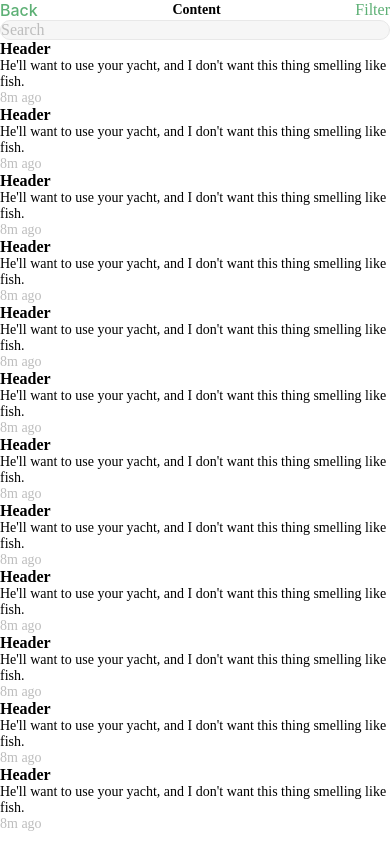
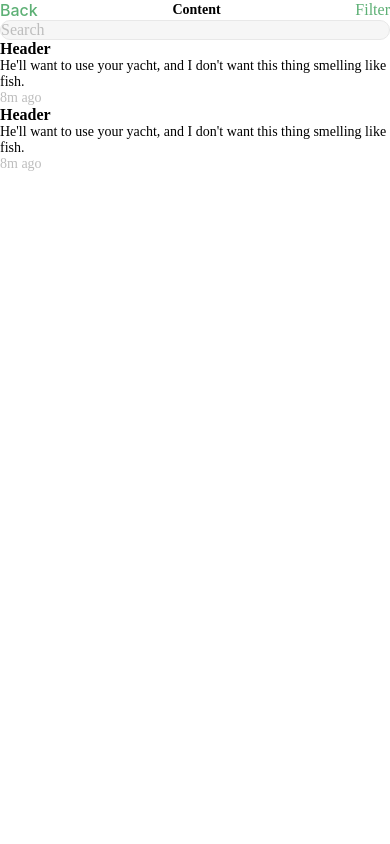
Before and after one commit to vaishu-15/Design_Screen, a React Native app: screen /Content in a window 390 px wide. Built offline with nearby package versions, Linux system fonts and the light colour scheme; what react-native-responsive-fontsize would draw is missing.

Commit message:
textinput color changed

```diff
--- a/src/common/InputField.js
+++ b/src/common/InputField.js
@@ -61,6 +61,7 @@ const styles = StyleSheet.create({
     flex: 1,
     fontWeight: '500',
     fontSize: 16,
+    color:COLORS.black,
     fontFamily: FONTS.interMedium,
     paddingLeft: ResponsiveSize(10),
   },
--- a/src/screen/Content.js
+++ b/src/screen/Content.js
@@ -16,86 +16,6 @@ const data = [
   },
   {
     id: '2',
-    header: 'Header',
-    text: '8m ago',
-    chatText:
-      "He'll want to use your yacht, and I don't want this thing smelling like fish. ",
-    selectedButtonIndex: null,
-  },
-  {
-    id: '3',
-    header: 'Header',
-    text: '8m ago',
-    chatText:
-      "He'll want to use your yacht, and I don't want this thing smelling like fish. ",
-    selectedButtonIndex: null,
-  },
-  {
-    id: '4',
-    header: 'Header',
-    text: '8m ago',
-    chatText:
-      "He'll want to use your yacht, and I don't want this thing smelling like fish. ",
-    selectedButtonIndex: null,
-  },
-  {
-    id: '5',
-    header: 'Header',
-    text: '8m ago',
-    chatText:
-      "He'll want to use your yacht, and I don't want this thing smelling like fish. ",
-    selectedButtonIndex: null,
-  },
-  {
-    id: '6',
-    header: 'Header',
-    text: '8m ago',
-    chatText:
-      "He'll want to use your yacht, and I don't want this thing smelling like fish. ",
-    selectedButtonIndex: null,
-  },
-  {
-    id: '7',
-    header: 'Header',
-    text: '8m ago',
-    chatText:
-      "He'll want to use your yacht, and I don't want this thing smelling like fish. ",
-    selectedButtonIndex: null,
-  },
-  {
-    id: '8',
-    header: 'Header',
-    text: '8m ago',
-    chatText:
-      "He'll want to use your yacht, and I don't want this thing smelling like fish. ",
-    selectedButtonIndex: null,
-  },
-  {
-    id: '9',
-    header: 'Header',
-    text: '8m ago',
-    chatText:
-      "He'll want to use your yacht, and I don't want this thing smelling like fish. ",
-    selectedButtonIndex: null,
-  },
-  {
-    id: '10',
-    header: 'Header',
-    text: '8m ago',
-    chatText:
-      "He'll want to use your yacht, and I don't want this thing smelling like fish. ",
-    selectedButtonIndex: null,
-  },
-  {
-    id: '11',
-    header: 'Header',
-    text: '8m ago',
-    chatText:
-      "He'll want to use your yacht, and I don't want this thing smelling like fish. ",
-    selectedButtonIndex: null,
-  },
-  {
-    id: '12',
     header: 'Header',
     text: '8m ago',
     chatText:
@@ -195,7 +115,7 @@ const Content = props => {
               />
             </TouchableOpacity>
           )}
-          keyExtractor={item => item.id}
+          keyExtractor={(item) => item.id}
         />
       ) : (
         <FlatList
--- a/src/screen/Expenses.js
+++ b/src/screen/Expenses.js
@@ -34,6 +34,21 @@ const Expenses = props => {
     {id: '6', item: 'Item ', statistic: 'Statistic '},
     {id: '7', item: 'Item ', statistic: 'Statistic '},
     {id: '8', item: 'Item ', statistic: 'Statistic '},
+    {id: '9', item: 'Item ', statistic: 'Statistic '},
+    {id: '10', item: 'Item ', statistic: 'Statistic '},
+    {id: '11', item: 'Item ', statistic: 'Statistic '},
+    {id: '12', item: 'Item ', statistic: 'Statistic '},
+    {id: '13', item: 'Item ', statistic: 'Statistic '},
+    {id: '14', item: 'Item ', statistic: 'Statistic '},
+    {id: '15', item: 'Item ', statistic: 'Statistic '},
+    {id: '16', item: 'Item ', statistic: 'Statistic '},
+    {id: '17', item: 'Item ', statistic: 'Statistic '},
+    {id: '18', item: 'Item ', statistic: 'Statistic '},
+    {id: '19', item: 'Item ', statistic: 'Statistic '},
+    {id: '20', item: 'Item ', statistic: 'Statistic '},
+    {id: '21', item: 'Item ', statistic: 'Statistic '},
+    {id: '22', item: 'Item ', statistic: 'Statistic '},
+    {id: '23', item: 'Item ', statistic: 'Statistic '},
   ];
 
   const renderItem = ({item}) => (
```
